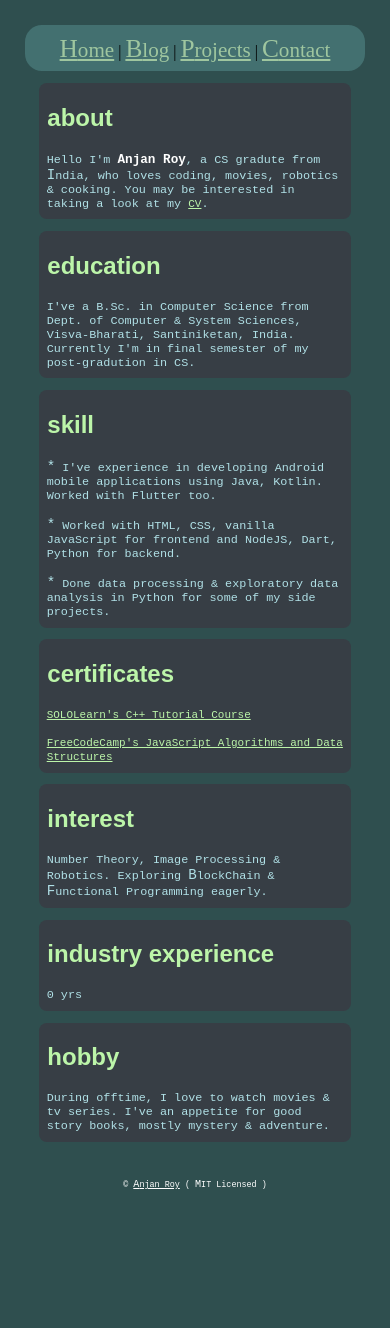
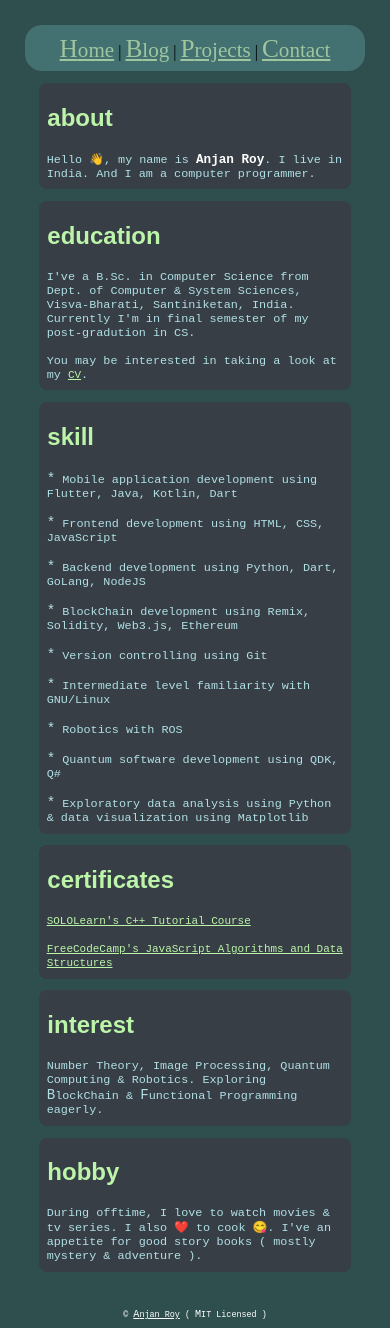
Before and after one commit to itzmeanjan/itzmeanjan.in, a website: page pages/index.html in a window 390 px wide. Before the commit the page ends 1198 px from the top, so only its background shows below. Drawn offline with Linux system fonts and the light colour scheme; files that its build step writes are made by us from their sources.

Commit message:
Updated skill set
- Updated skill set
- Updated hiring status
- Added package.json.lock file
- Updated sqlite3 version in package.json

```diff
--- a/package.json
+++ b/package.json
@@ -28,6 +28,6 @@
   "homepage": "https://github.com/itzmeanjan/itzmeanjan.in#readme",
   "dependencies": {
     "express": "^4.17.1",
-    "sqlite3": "^4.1.1"
+    "sqlite3": "^4.2.0"
   }
 }
--- a/pages/index.html
+++ b/pages/index.html
@@ -33,12 +33,11 @@
           about
         </h1>
         <p>
-          Hello I'm <span style="color: white"><b style="font-size: 1.5vh;"
+          Hello 👋, my name is <span style="color: white"><b style="font-size: 1.5vh;"
               onmouseenter="event.target.style.fontSize='2vh'; let newDiv = document.createElement('div'); newDiv.id='myImage'; newDiv.style.padding='.8vmin'; let myImage = document.createElement('img'); myImage.src = 'myImage.jpg'; myImage.height = 140; myImage.width = 100; myImage.style.borderRadius='3vmax'; newDiv.appendChild(myImage); event.target.parentNode.parentNode.appendChild(newDiv);"
               onmouseleave="
           event.target.style.fontSize='1.5vh'; event.target.parentNode.parentNode.removeChild(document.getElementById('myImage'));">Anjan
-              Roy</b></span>, a CS gradute from <big>I</big>ndia, who loves coding, movies, robotics & cooking.
-          You may be interested in taking a look at my <a class="simpleLink" href="myResume.pdf" target="_blank">CV</a>.
+              Roy</b></span>. I live in India. And I am a computer programmer.
         </p>
       </article>
     </div>
@@ -50,6 +49,9 @@
         <p>
           I've a B.Sc. in Computer Science from Dept. of Computer & System Sciences, Visva-Bharati,
           Santiniketan, India. Currently I'm in final semester of my post-gradution in CS.
+          <br>
+          <br>
+          You may be interested in taking a look at my <a class="simpleLink" href="myResume.pdf" target="_blank">CV</a>.
         </p>
       </article>
     </div>
@@ -59,13 +61,31 @@
           skill
         </h1>
         <p>
-          <big>*</big> I've experience in developing Android mobile applications using Java, Kotlin. Worked with Flutter too.
+          <big>*</big> Mobile application development using Flutter, Java, Kotlin, Dart
           <br>
           <br>
-          <big>*</big> Worked with HTML, CSS, vanilla JavaScript for frontend and NodeJS, Dart, Python for backend.
+          <big>*</big> Frontend development using HTML, CSS, JavaScript
           <br>
           <br>
-          <big>*</big> Done data processing & exploratory data analysis in Python for some of my side projects.
+          <big>*</big> Backend development using Python, Dart, GoLang, NodeJS
+          <br>
+          <br>
+          <big>*</big> BlockChain development using Remix, Solidity, Web3.js, Ethereum
+          <br>
+          <br>
+          <big>*</big> Version controlling using Git
+          <br>
+          <br>
+          <big>*</big> Intermediate level familiarity with GNU/Linux
+          <br>
+          <br>
+          <big>*</big> Robotics with ROS
+          <br>
+          <br>
+          <big>*</big> Quantum software development using QDK, Q#
+          <br>
+          <br>
+          <big>*</big> Exploratory data analysis using Python & data visualization using Matplotlib
         </p>
       </article>
     </div>
@@ -92,18 +112,8 @@
           interest
         </h1>
         <p>
-          Number Theory, Image Processing & Robotics. Exploring <big>B</big>lockChain &
+          Number Theory, Image Processing, Quantum Computing & Robotics. Exploring <big>B</big>lockChain &
           <big>F</big>unctional Programming eagerly.
-        </p>
-      </article>
-    </div>
-    <div class="childDiv">
-      <article>
-        <h1>
-          industry experience
-        </h1>
-        <p>
-          0 yrs
         </p>
       </article>
     </div>
@@ -113,8 +123,8 @@
           hobby
         </h1>
         <p>
-          During offtime, I love to watch movies & tv series. I've an appetite for good story books, mostly
-          mystery & adventure.
+          During offtime, I love to watch movies & tv series. I also ❤️ to cook 😋. I've an appetite for good story books ( mostly
+          mystery & adventure ).
         </p>
       </article>
     </div>
```
Also changed, not shown: pages/contact.html (+1 -1 lines), 1 other file.
